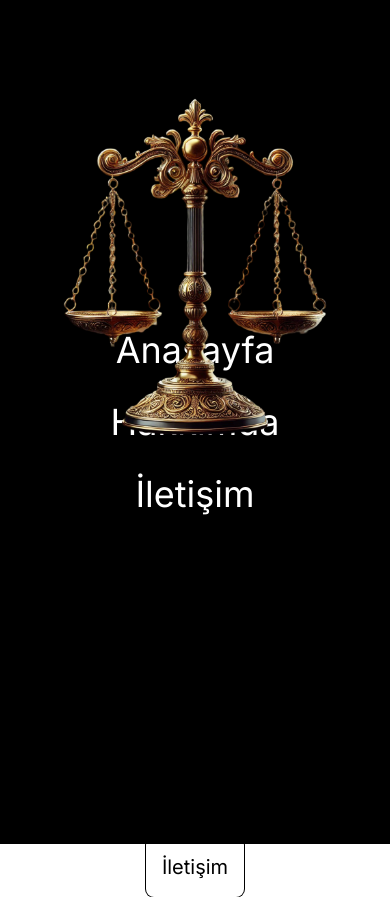
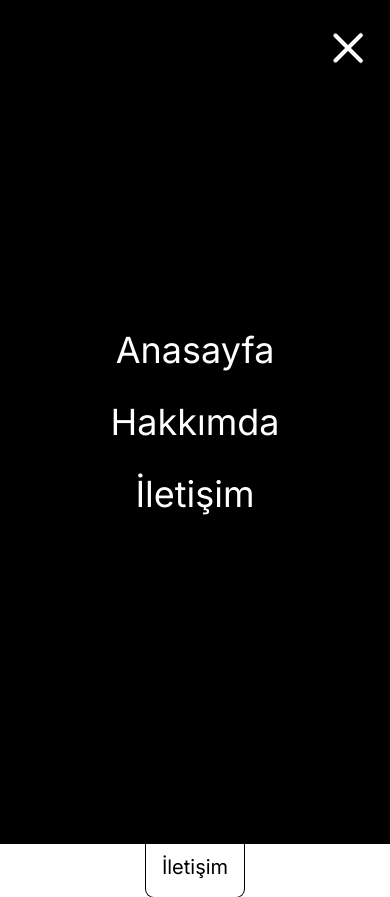
Before and after one commit to Saffet01/Lawyer-Portfolio, a Next.js app: page / in a window 390 px wide. Both pictures are taken after a click on the button 354 px from the left and 48 px from the top of the page. Built offline with nearby package versions, Linux system fonts and the light colour scheme.

Commit message:
feat: navbar animation

```diff
--- a/src/app/components/navbar.jsx
+++ b/src/app/components/navbar.jsx
@@ -3,6 +3,7 @@
 import Link from "next/link";
 import React, { useState } from "react";
 import NavLink from "./navLink";
+import { motion } from "framer-motion";
 
 const links = [
   { url: "/", title: "Anasayfa" },
@@ -12,6 +13,59 @@
 
 const Navbar = () => {
   const [open, setOpen] = useState(false);
+
+  const topVariants = {
+    closed: {
+      rotate: 0,
+    },
+    opened: {
+      rotate: 45,
+      backgroundColor: "rgb(255, 255, 255)",
+    },
+  };
+
+  const centerVariants = {
+    closed: {
+      opacity: 1,
+    },
+    opened: {
+      opacity: 0,
+    },
+  };
+
+  const bottomVariants = {
+    closed: {
+      rotate: 0,
+    },
+    opened: {
+      rotate: -45,
+      backgroundColor: "rgb(255, 255, 255)",
+    },
+  };
+
+  const listVariants = {
+    closed: {
+      x: "100vw",
+    },
+    opened: {
+      x: 0,
+      transition: {
+        when: "beforeChildren",
+        staggerChildren: 0.3
+      }
+    },
+  };
+
+  const listItemVariants = {
+    closed: {
+      x: -10,
+      opacity: 0,
+    },
+    opened: {
+      x: 0,
+      opacity: 1,
+    }
+  }
 
   return (
     <div className="h-full flex items-center justify-between px-4 sm:px-8 md:px-12 lg:px-20 xl:px-48 text-xl">
@@ -33,26 +87,43 @@
         </Link>
       </div>
 
-        {/* logo kullanmak istesen burada kullan */}
+      {/* logo kullanmak istesen burada kullan */}
 
-      <div className="md:hidden">
+      <div className="md:hidden z-20">
         <button
           className="w-10 h-8 flex flex-col justify-between z-10 relative"
           onClick={() => setOpen(!open)}
         >
-          <div className="w-10 h-1 bg-black rounded"></div>
-          <div className="w-10 h-1 bg-black rounded"></div>
-          <div className="w-10 h-1 bg-black rounded"></div>
+          <motion.div
+            variants={topVariants}
+            animate={open ? "opened" : "closed"}
+            className="w-10 h-1 bg-black rounded origin-left"
+          ></motion.div>
+          <motion.div
+            variants={centerVariants}
+            animate={open ? "opened" : "closed"}
+            className="w-10 h-1 bg-black rounded"
+          ></motion.div>
+          <motion.div
+            variants={bottomVariants}
+            animate={open ? "opened" : "closed"}
+            className="w-10 h-1 bg-black rounded origin-left"
+          ></motion.div>
         </button>
 
         {open && (
-          <div className="absolute top-0 left-0 bg-black w-screen h-screen text-white flex flex-col items-center justify-center gap-8 text-4xl">
+          <motion.div
+            variants={listVariants}
+            initial="closed"
+            animate="opened"
+            className="absolute top-0 left-0 bg-black w-screen h-screen text-white flex flex-col items-center justify-center gap-8 text-4xl"
+          >
             {links.map((link) => (
-              <Link href={link.url} key={link.title}>
-                {link.title}
-              </Link>
+              <motion.div key={link.title} variants={listItemVariants}>
+                <Link href={link.url}>{link.title}</Link>
+              </motion.div>
             ))}
-          </div>
+          </motion.div>
         )}
       </div>
     </div>
--- a/src/app/page.jsx
+++ b/src/app/page.jsx
@@ -4,7 +4,7 @@
   return (
     <div className="h-full flex flex-col lg:flex-row px-4 sm:px-8 md:px-12 lg:px-20 xl:px-48 text-xl">
       <div className="h-1/2 lg:h-full lg:w-1/2 relative">
-        <Image src="/lawyer.png" alt="" fill className="object-contain" />
+        <Image src="/lawyer.png" alt="" fill className="object-contain z-10" />
       </div>
 
       <div className="lg:h-full lg:w-1/2 h-1/2 flex flex-col gap-8 items-center justify-center mt-6">
```
